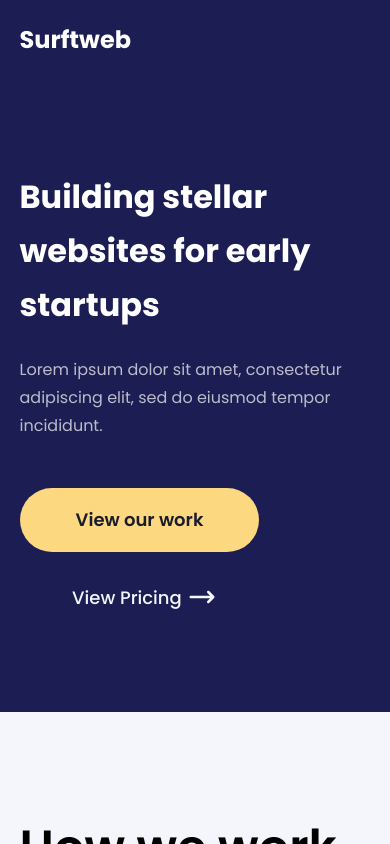
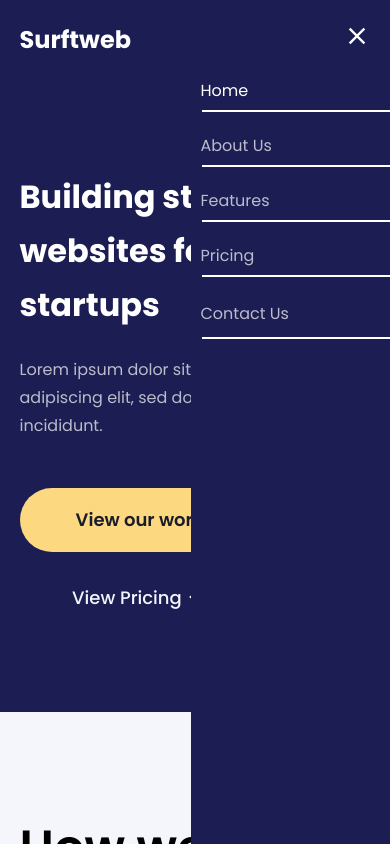
Before and after one commit to ebokes/surftweb, a React (Create React App) app: page / in a window 390 px wide. Shown: the top 844 px of the page. Built offline with nearby package versions, Linux system fonts and the light colour scheme.

Commit message:
style mobile menu

```diff
--- a/src/App.js
+++ b/src/App.js
@@ -22,6 +22,7 @@ const theme = {
     tertiary3: "#000",
     tertiary4: "#1B1C2B",
     tertiary5: "rgba(255, 255, 255, 0.7)",
+    tertiary6: "#F4F6FC33",
   },
 
   mediaQuery: {
--- a/src/components/navbar/index.js
+++ b/src/components/navbar/index.js
@@ -1,14 +1,20 @@
-// import { useState } from "react";
+import { useState } from "react";
 import {
   BackdropContainer,
   Container,
 } from "../../reuseableComponents/containerStyle";
-import { NavbarContent, Logo, Links } from "./navbarStyle";
-import { Button } from "../../reuseableComponents/buttonStyle";
-// import { GiHamburgerMenu } from "react-icons/gi";
-// import { MdOutlineClose } from "react-icons/md";
+import { NavbarContent, Logo, Links, MenuButton, CButton } from "./navbarStyle";
+// import { Button } from "../../reuseableComponents/buttonStyle";
+import { GiHamburgerMenu } from "react-icons/gi";
+import { MdOutlineClose } from "react-icons/md";
 
 const Navbar = () => {
+  const [toggleMenu, setToggleMenu] = useState(false);
+
+  const handleClick = () => setToggleMenu((prevState) => !prevState);
+
+  // <Logo/> :<Link/>;
+
   return (
     <div>
       <BackdropContainer
@@ -24,6 +30,7 @@ const Navbar = () => {
               <h2>Surftweb</h2>
             </Logo>
             <nav>
+              {/* <div className="link"> */}
               <Links>
                 <li>
                   <a className="active" href="/">
@@ -39,10 +46,12 @@ const Navbar = () => {
                 <li>
                   <a href="/pricing">Pricing</a>
                 </li>
-              </Links>
-              {/* <GiHamburgerMenu />
-              <MdOutlineClose /> */}
-              <Button
+                <li>
+                  <CButton bgh="rgba(255, 255, 255, 0.1)" href="/contactus">
+                    Contact Us
+                  </CButton>
+                </li>
+                {/* <Button
                   bg="#1C1E53"
                   color="#fff"
                   border="2px solid #F4F6FC33"
@@ -51,8 +60,17 @@ const Navbar = () => {
                   href="/contactus"
                 >
                   Contact us
-              </Button>
+                </Button> */}
+              </Links>
+              {/* </div> */}
             </nav>
+            <MenuButton onClick={handleClick}>
+              {toggleMenu ? (
+                <GiHamburgerMenu fontSize="2.8rem" />
+              ) : (
+                <MdOutlineClose fontSize="2.8rem" />
+              )}
+            </MenuButton>
           </NavbarContent>
         </Container>
       </BackdropContainer>
--- a/src/components/navbar/navbarStyle.js
+++ b/src/components/navbar/navbarStyle.js
@@ -8,9 +8,10 @@ export const NavbarContent = styled.div`
   position: fixed;
   height: 7.8rem;
   background-color: ${({ theme }) => theme.colors.primary2};
-  width: 90%;
+  width: 100%;
   max-width: 120rem;
   margin: 0 auto;
+  position: relative;
 
   /* border: 2px solid yellow; */
 
@@ -18,10 +19,15 @@ export const NavbarContent = styled.div`
     display: flex;
     justify-content: space-evenly;
     align-items: center;
+  }
+`;
 
-    @media (max-width: ${({ theme }) => theme.mediaQuery.mobile}) {
-      display: none;
-    }
+export const MenuButton = styled.div`
+  display: none;
+
+  @media (max-width: ${({ theme }) => theme.mediaQuery.mobile}) {
+    display: block;
+    cursor: pointer;
   }
 `;
 
@@ -31,12 +37,45 @@ export const Logo = styled.span`
 
 export const Links = styled.ul`
   display: flex;
+  align-items: center;
+
+  @media (max-width: ${({ theme }) => theme.mediaQuery.mobile}) {
+    flex-direction: column;
+    background-color: ${({ theme }) => theme.colors.primary2};
+    position: absolute;
+    right: -7rem;
+    top: 7.8rem;
+    width: 25rem;
+    padding-left: 1rem;
+    align-items: flex-start;
+    height: 100rem;
+  }
 
   li {
-    margin-right: 4rem;
+    &:not(:last-child) {
+      margin-right: 4rem;
 
-    @media (max-width: ${({ theme }) => theme.mediaQuery.tablet}) {
-      margin-right: 1.5rem;
+      @media (max-width: ${({ theme }) => theme.mediaQuery.tablet}) {
+        margin-right: 1.5rem;
+      }
+    }
+
+    @media (max-width: ${({ theme }) => theme.mediaQuery.mobile}) {
+      margin-bottom: 2rem;
+      /* border-bottom: 0.2rem solid; */
+      padding-bottom: 1rem;
+      padding-right: 10rem;
+      position: relative;
+
+      a::before {
+        content: "";
+        width: 20rem;
+        height: 0.2rem;
+        bottom: 0.1rem;
+        left: 0.1rem;
+        background-color: ${({ theme }) => theme.colors.tertiary2};
+        position: absolute;
+      }
     }
 
     a {
@@ -46,9 +85,49 @@ export const Links = styled.ul`
 
     a.active,
     a:hover {
-      border-bottom: 0.2rem solid;
-      padding-bottom: 0.3rem;
       color: ${({ theme }) => theme.colors.tertiary2};
+      &:not(:last-child) {
+        border-bottom: 0.2rem solid;
+        padding-bottom: 0.3rem;
+      }
+      @media (max-width: ${({ theme }) => theme.mediaQuery.mobile}) {
+        border-bottom: none;
+      }
     }
   }
 `;
+export const CButton = styled.a`
+  background-color: ${({ theme }) => theme.colors.primary2};
+  color: ${({ theme }) => theme.colors.tertiary2};
+  border: 2px solid ${({ theme }) => theme.colors.tertiary6};
+  padding: 1rem 3rem;
+  border-radius: 4.1rem;
+  font-weight: 600;
+  line-height: 3.2rem;
+
+  @media (max-width: ${({ theme }) => theme.mediaQuery.mobile}) {
+    border: none;
+    font-weight: 400;
+    padding: 0;
+    color: ${({ theme }) => theme.colors.tertiary5};
+  }
+
+  &:hover {
+    /* background-color: rgba(255, 255, 255, 0.1); */
+    color: ${({ theme }) => theme.colors.tertiary2};
+  }
+`;
+
+// Button{
+//   display: none;
+// }
+
+// .down{
+//   display: block;
+// }
+
+// .up{
+//   display: none;
+// }
+
+// className={toggleMenu ? 'up': 'down'}
```
Lines whose indentation alone changed are shown as unchanged.
